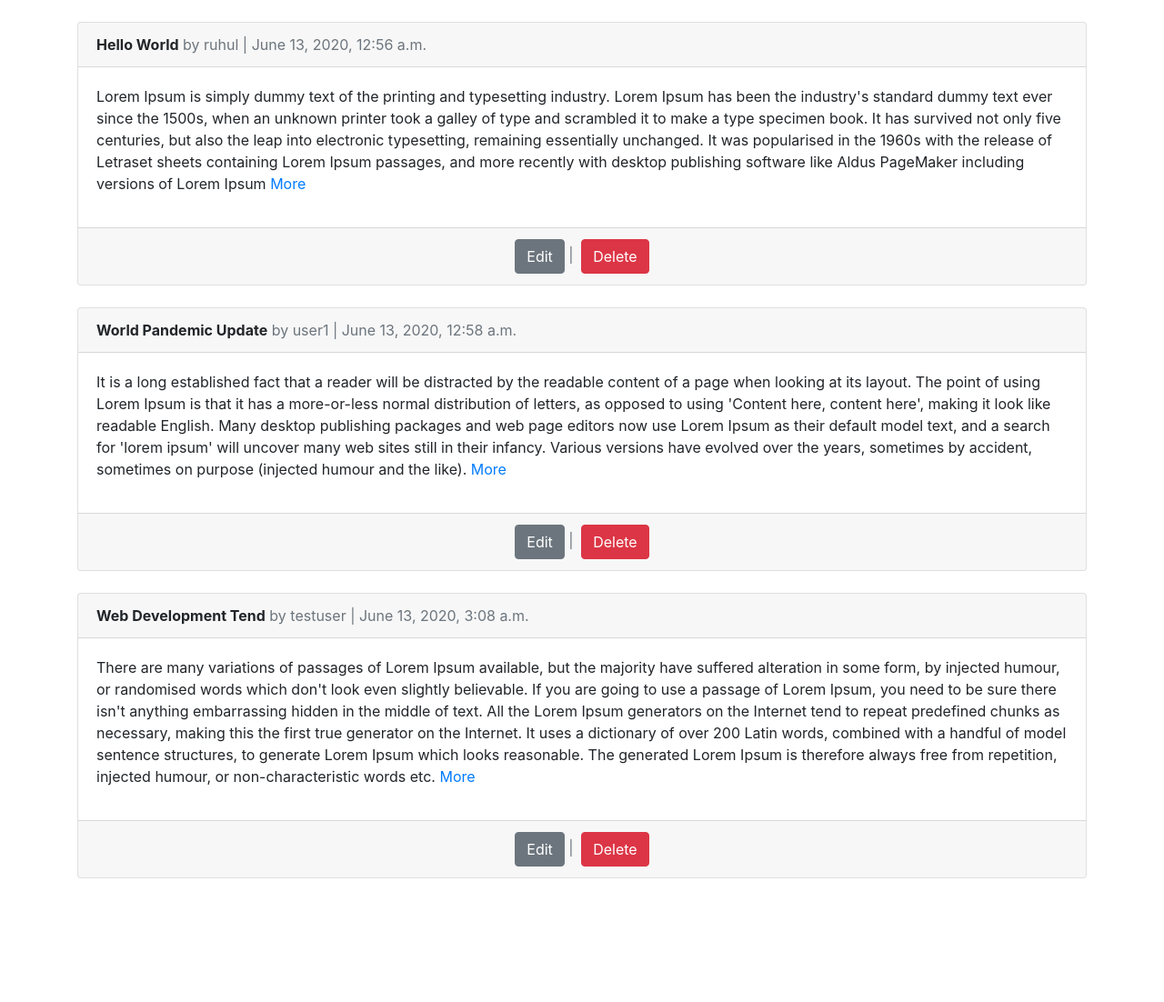
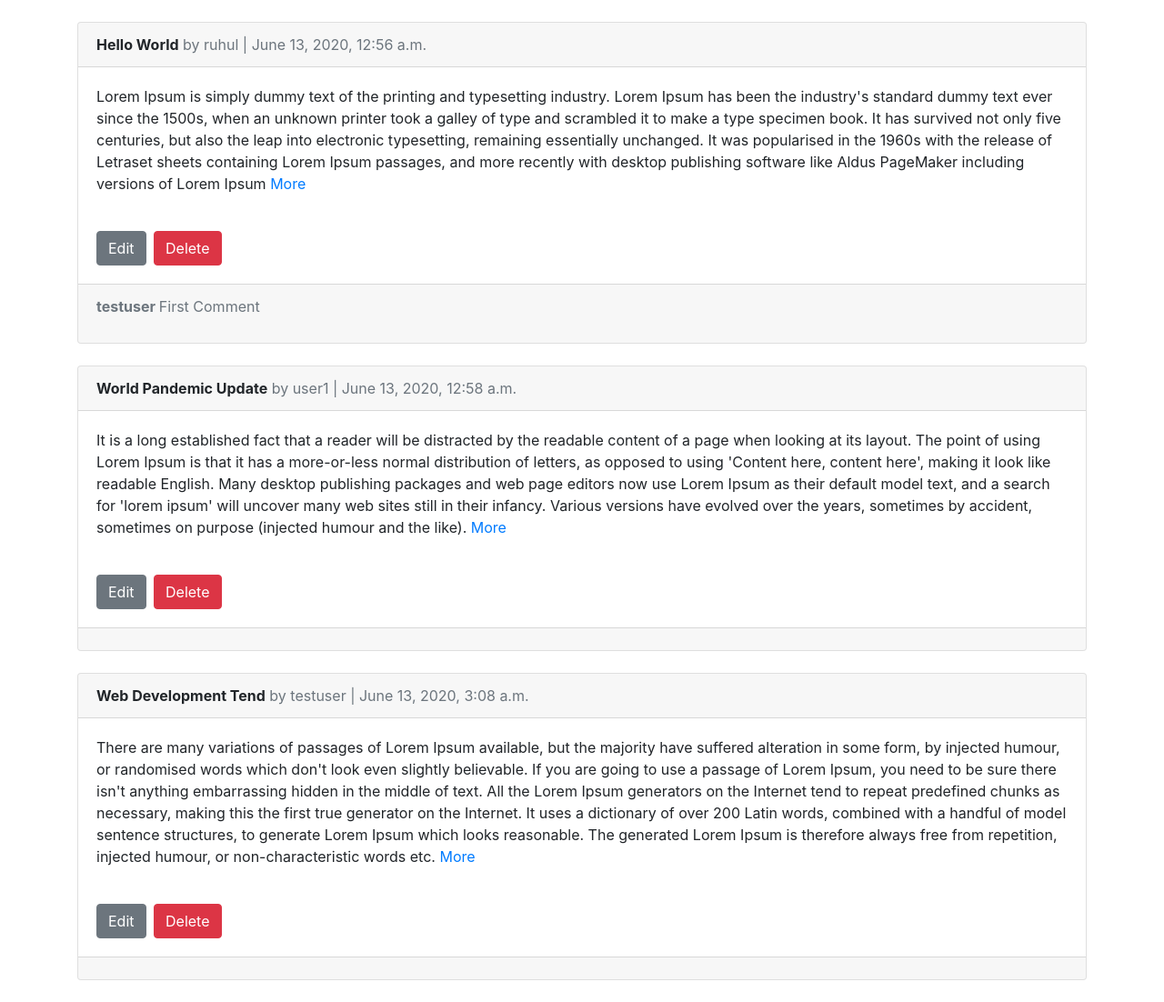
Before and after one commit to amin-ruhul/django-newspaper-project, a Django app: page /articles/ in a window 1280 px wide. Shown: the part 58-1160 px from the top of the page at 91% size. Before the commit the page ends 1024 px from the top, so only its background shows below. Run offline with Django 3.2, Linux system fonts and the light colour scheme; data comes from the database, SQL or seed files in the repository; both versions use the stored data as it was after the commit; some libraries are stand-ins or nearby versions.

Commit message:
added comment option

```diff
--- a/articles/models.py
+++ b/articles/models.py
@@ -17,3 +17,16 @@ class Article(models.Model):
 
     def get_absolute_url(self):
         return reverse('article_details',args = [str(self.id)])
+
+
+class Comment(models.Model):
+    article = models.ForeignKey(Article,on_delete = models.CASCADE,related_name='comments',)
+    comment = models.CharField(max_length = 200)
+    author = models.ForeignKey(get_user_model(),on_delete = models.CASCADE)
+
+    def __str__(self):
+        return self.comment
+
+
+    def get_absolute_url(self):
+        return reverse('article_list')
--- a/pages/views.py
+++ b/pages/views.py
@@ -3,5 +3,6 @@ from django.views.generic import TemplateView
 
 # Create your views here.
 
+
 class HomePageView(TemplateView):
     template_name = 'pages/index.html'
--- a/templates/articles/article_list.html
+++ b/templates/articles/article_list.html
@@ -14,9 +14,19 @@
                 <div class="card-body">
 
                     <p>{{ article.body}} <a href="">More</a></p>
+                    <br>
+                    <a class="btn btn-secondary" href="{% url 'article_edit' article.pk %}">Edit</a>
+                    <a class="btn btn-danger ml-1" href="{% url 'article_delete' article.pk %}">Delete</a>
                 </div>
-                <div class="card-footer text-center text-muted">
-                    <a class="btn btn-secondary" href="{% url 'article_edit' article.pk %}">Edit</a> | <a class="btn btn-danger ml-1" href="{% url 'article_delete' article.pk %}">Delete</a>
+                <div class="card-footer text-muted">
+                   {% for comment in article.comments.all %}
+                        <p>
+                            <span class="font-weight-bold">
+                                {{ comment.author }}
+                            </span>
+                            {{ comment }}
+                        </p>
+                   {% endfor %}
                 </div>
             </div>
             <br>
```
Also changed, not shown: articles/admin.py (+13 -2 lines), templates/pages/index.html (+33 -1 lines), articles/migrations/0002_message.py (added), articles/migrations/0003_auto_20200614_1015.py (added), articles/migrations/0004_auto_20200614_1034.py (added), db.sqlite3.
